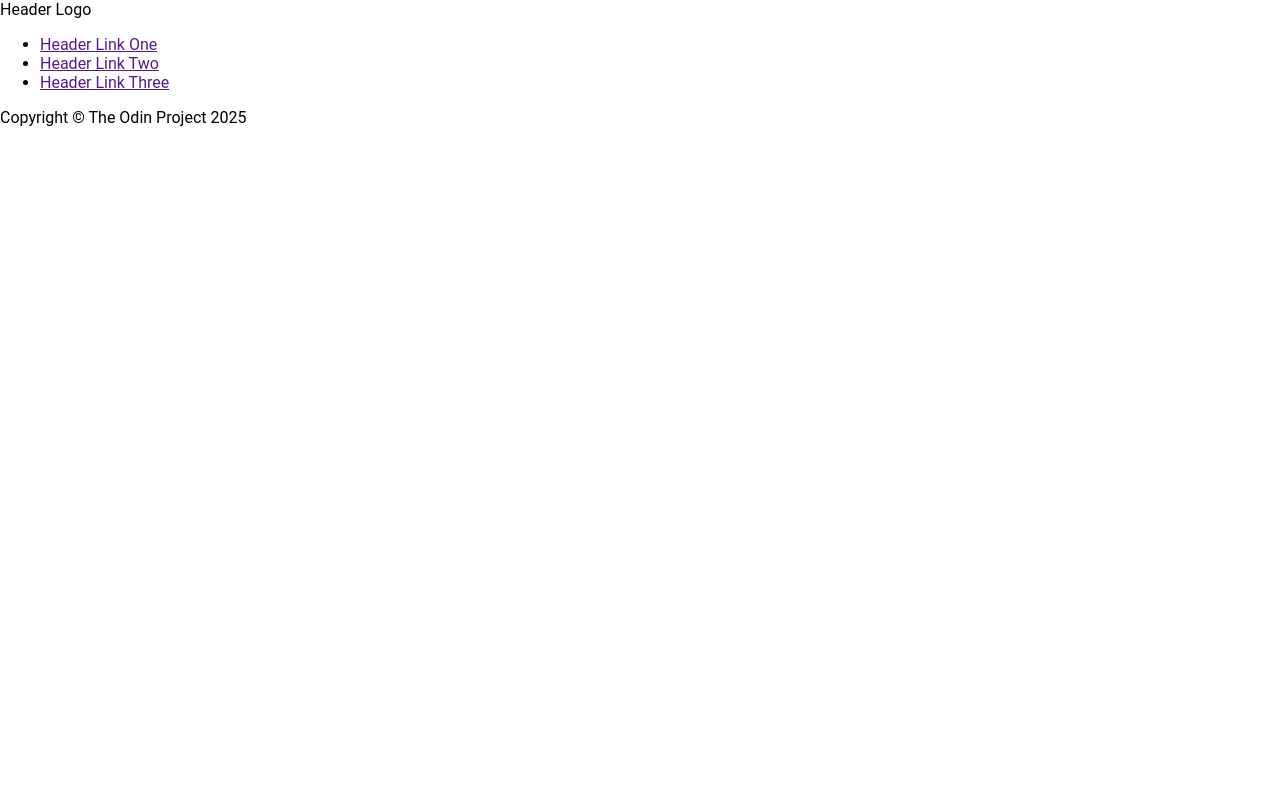
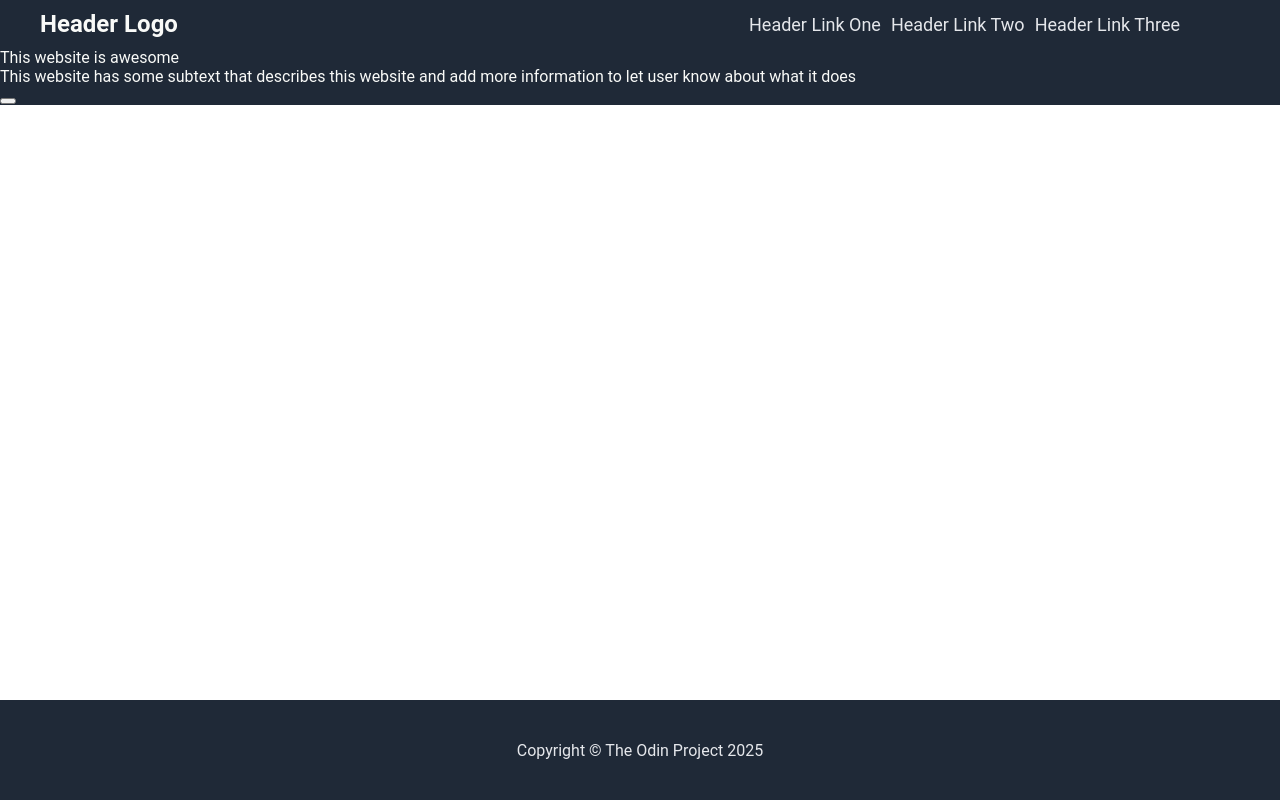
Before and after one commit to yanhackcode15/landingpage, a plain HTML site: page index.html in a window 1280 px wide. Drawn offline with Linux system fonts and the light colour scheme.

Commit message:
header, footer done, hero layout

```diff
--- a/index.css
+++ b/index.css
@@ -4,3 +4,54 @@ body {
     min-height: 100vh;
     box-sizing: border-box;
 }
+* {
+    color: #F9FAF8;
+}
+ul{
+    list-style-type: none;
+    display: flex;
+    gap: 10px;
+    align-items: center;
+}
+a {
+    text-decoration: none;
+}
+body {
+    display: flex;
+    flex-direction: column;
+    justify-content: space-between;
+}
+.header, .hero, .footer {
+    background-color: #1F2937;
+}
+
+.header {
+    height: 48px;
+
+    display: flex;
+    justify-content: space-between;
+    align-items: center;
+    padding-left: 40px;
+    padding-right: 100px;
+}
+.header a{
+    color: #E5E7EB;
+    font-size: 18px;
+}
+
+.logo {
+    font-size: 24px;
+    font-weight: bold;
+}
+
+.footer {
+    height: 100px;
+    display: flex;
+    justify-content: center;
+    align-items: center;
+    color: #E5E7EB
+}
+
+.hero {
+
+}
--- a/index.html
+++ b/index.html
@@ -8,6 +8,7 @@
     <link rel="stylesheet" href="index.css">
   </head>
   <body>
+    <div class="main">
         <div class="header">
             <div class="logo">Header Logo</div>
             <ul class="links">
@@ -17,7 +18,10 @@
             </ul>
         </div>
         <div class="hero">
-
+            <div class="title">This website is awesome</div>
+            <div class="text">This website has some subtext that describes this website and add more information to let user know about what it does</div>
+            <button class="button"></button>
+            <img class="hero_image">
         </div>
         <div class="info">
 
@@ -28,6 +32,7 @@
         <div class="signup">
 
         </div>
+    </div>
     <div class="footer">
     Copyright © The Odin Project 2025
     </div>
```
Lines whose indentation alone changed are shown as unchanged.
